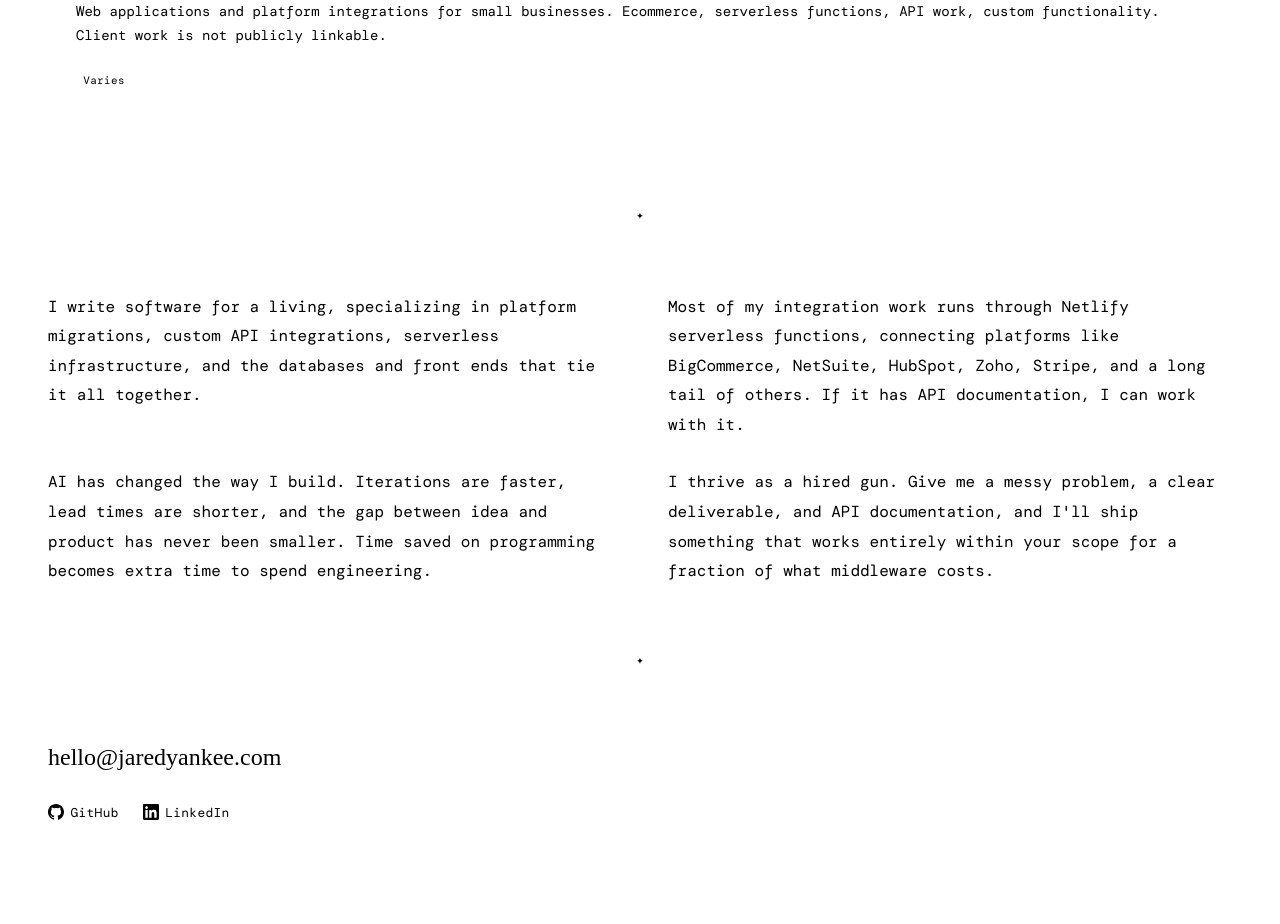
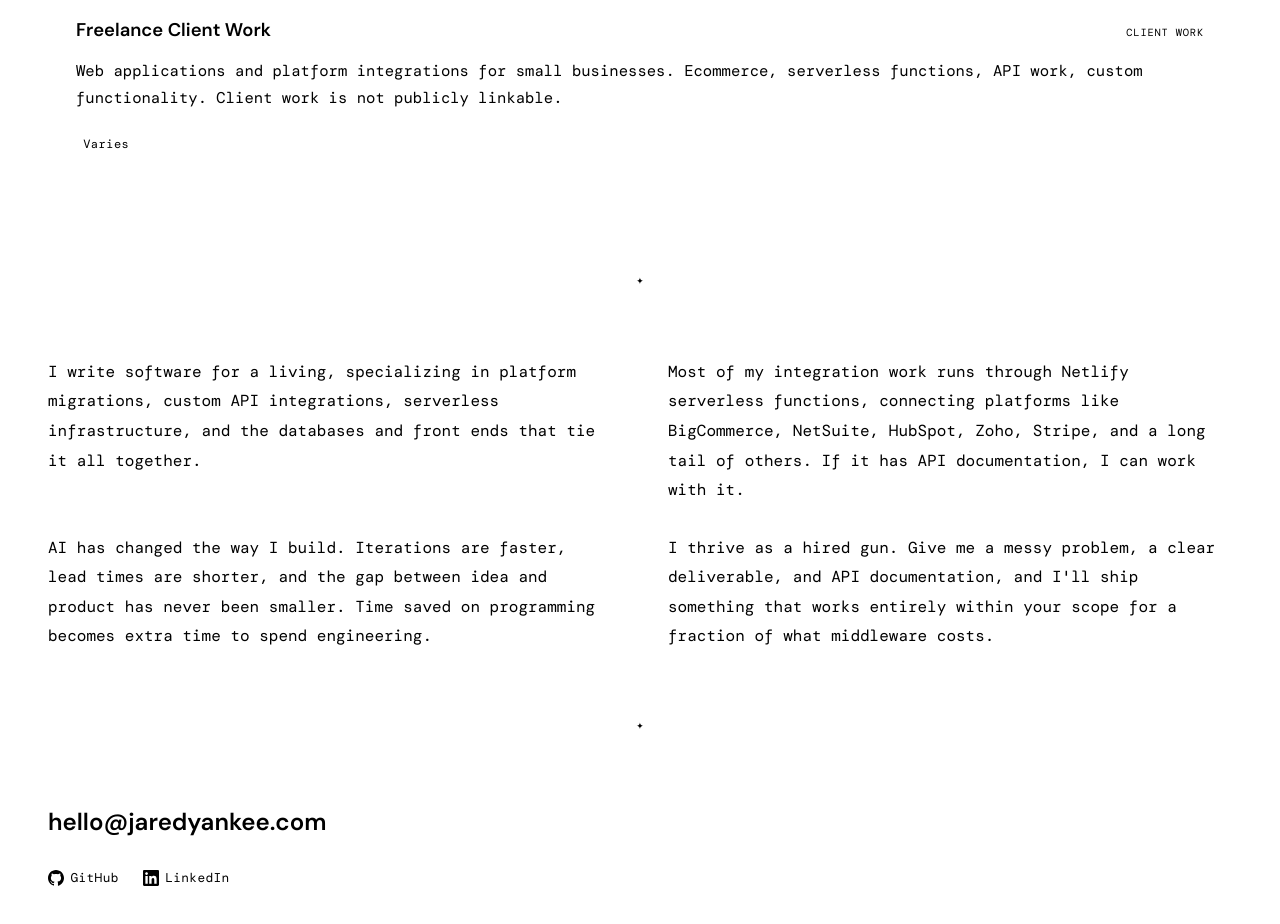
Before and after one commit to jaredyankee/jared-yankee, a React (Vite) app: page / in a window 1280 px wide. Shown: the part 1320-2244 px from the top of the page. Built offline with nearby package versions, Linux system fonts and the light colour scheme; the HTML template or start-up script is replaced by a standard one.

Commit message:
serif to sans-serif

```diff
--- a/src/components/Contact.css
+++ b/src/components/Contact.css
@@ -5,7 +5,8 @@
 
 .contact-email {
   display: block;
-  font-family: 'DM Serif Display', serif;
+  font-family: 'DM Sans', sans-serif;
+  font-weight: 600;
   font-size: 1.5rem;
   color: var(--color-text);
   margin-bottom: 1.5rem;
--- a/src/components/Hero.css
+++ b/src/components/Hero.css
@@ -6,6 +6,8 @@
 .hero-name {
   font-family: 'DM Serif Display', serif;
   font-size: clamp(2.5rem, 6vw, 4rem);
+  font-family: 'DM Sans', sans-serif;
+  font-size: clamp(3rem, 7vw, 5rem);
   color: var(--color-text);
   font-weight: 400;
   line-height: 1.1;
--- a/src/components/ProjectCard.css
+++ b/src/components/ProjectCard.css
@@ -20,14 +20,14 @@
 }
 
 .card-name {
-  font-family: 'DM Serif Display', serif;
-  font-size: 1.2rem;
-  font-weight: 400;
+  font-family: 'DM Sans', sans-serif;
+  font-size: 1.15rem;
+  font-weight: 600;
   color: var(--color-text);
 }
 
 .card-status {
-  font-size: 0.68rem;
+  font-size: 0.65rem;
   color: var(--color-text-faint);
   text-transform: uppercase;
   letter-spacing: 0.08em;
@@ -36,7 +36,7 @@
 }
 
 .card-description {
-  font-size: 0.875rem;
+  font-size: 0.975rem;
   color: var(--color-text-muted);
   line-height: 1.7;
   margin-bottom: 1.25rem;
@@ -51,6 +51,8 @@
 
 .stack-tag {
   font-size: 0.68rem;
+  font-family: 'DM Mono', monospace;
+  font-size: 0.75rem;
   color: var(--color-primary);
   border: 1px solid var(--color-border);
   border-radius: 3px;
```
